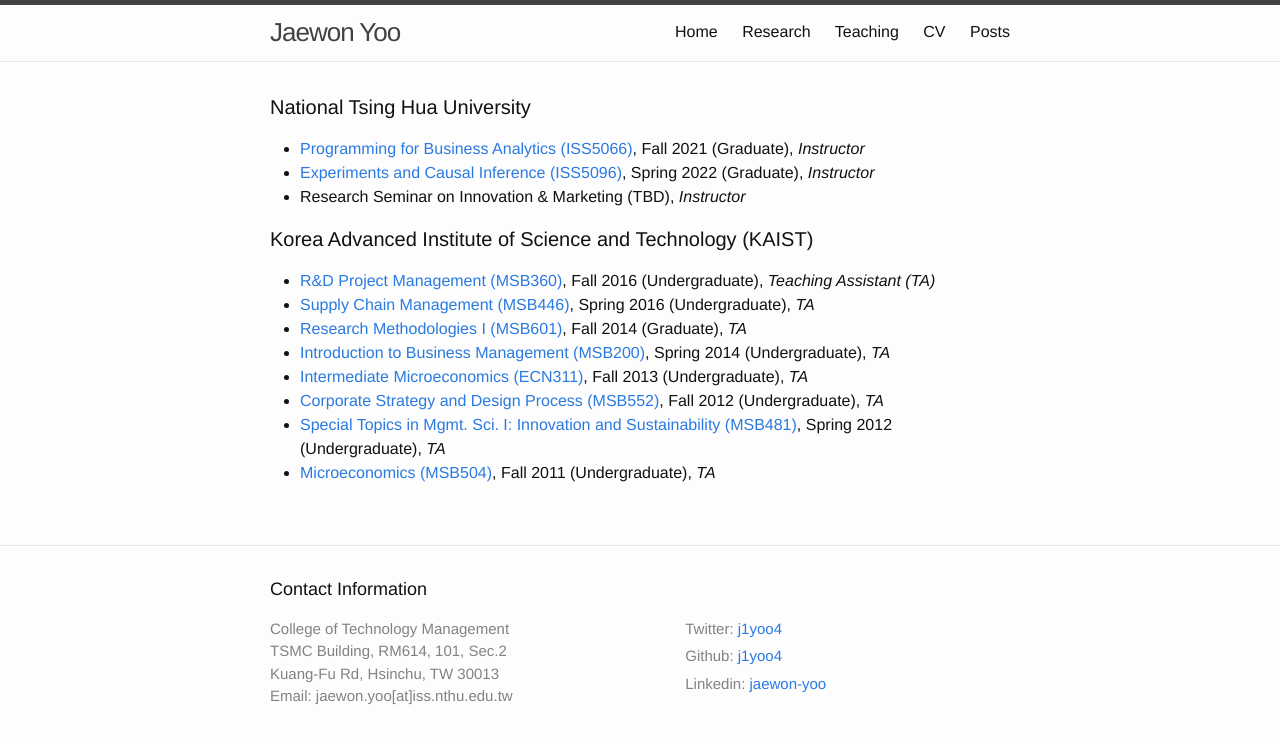
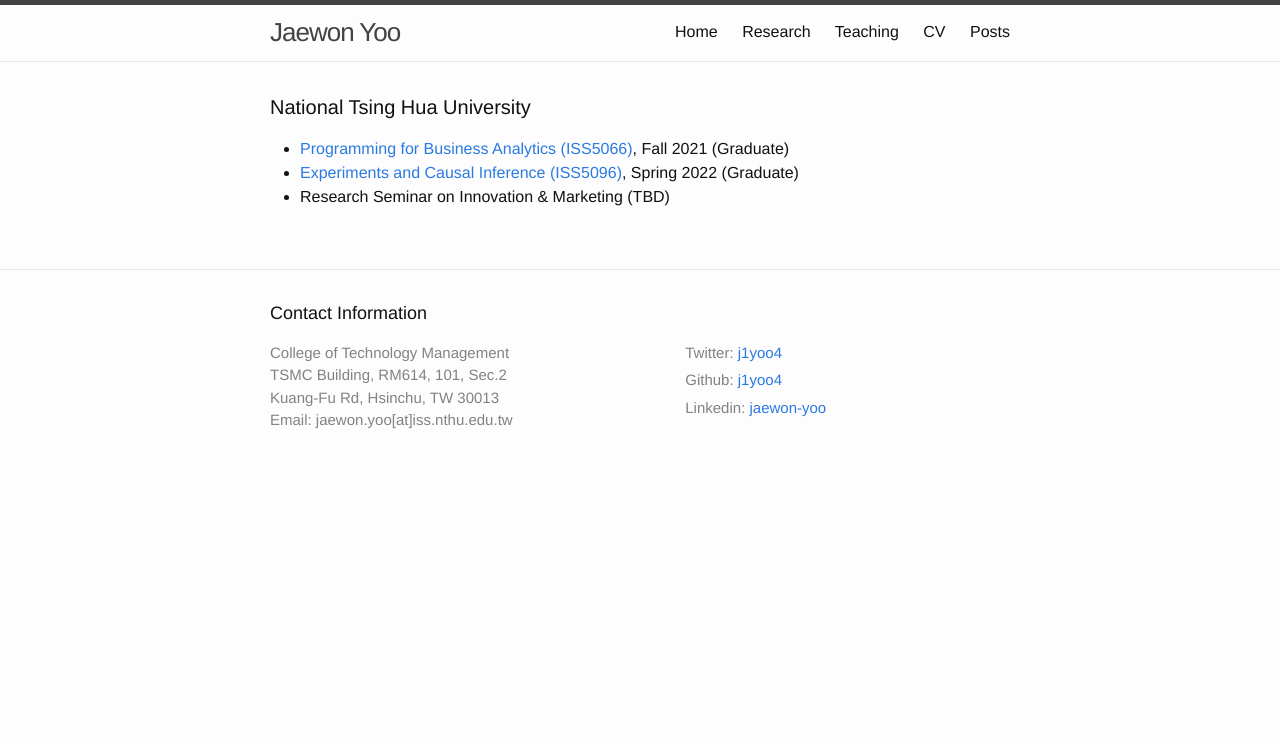
Before and after one commit to j1yoo/j1yoo.github.io, a Jekyll site: the page built from teaching.markdown, in a window 1280 px wide. Shown: the top 744 px of the page. Built offline with Jekyll 4.4.1, drawn with Linux system fonts in a browser that asks for light colours.

Commit message:
Update teaching.markdown

```diff
--- a/teaching.markdown
+++ b/teaching.markdown
@@ -5,17 +5,6 @@
 ---
 
 #### National Tsing Hua University
-* [Programming for Business Analytics (ISS5066)](https://bit.ly/3kax9YO){:target="_blank"}, Fall 2021 (Graduate), _Instructor_
-* [Experiments and Causal Inference (ISS5096)](https://bit.ly/38I71Tp){:target="_blank"}, Spring 2022 (Graduate), _Instructor_
-* Research Seminar on Innovation & Marketing (TBD), _Instructor_
-
-
-#### Korea Advanced Institute of Science and Technology (KAIST)
-* [R&D Project Management (MSB360)](http://bulletin.kaist.ac.kr/html/en/?year=2016&id=en20161421&file=E){:target="_blank"}, Fall 2016 (Undergraduate), _Teaching Assistant (TA)_
-* [Supply Chain Management (MSB446)](http://bulletin.kaist.ac.kr/html/en/?year=2016&id=en20161421&file=E){:target="_blank"}, Spring 2016 (Undergraduate), _TA_
-* [Research Methodologies I (MSB601)](http://bulletin.kaist.ac.kr/html/en/?year=2014&id=en20141403&file=E){:target="_blank"}, Fall 2014 (Graduate), _TA_
-* [Introduction to Business Management (MSB200)](http://bulletin.kaist.ac.kr/html/en/?year=2014&id=en20141403&file=E){:target="_blank"}, Spring 2014 (Undergraduate), _TA_
-* [Intermediate Microeconomics (ECN311)](http://bulletin.kaist.ac.kr/html/en/?year=2014&id=en20141407&file=E){:target="_blank"}, Fall 2013 (Undergraduate), _TA_
-* [Corporate Strategy and Design Process (MSB552)](http://bulletin.kaist.ac.kr/html/en/?year=2012&id=en20121501&file=E){:target="_blank"}, Fall 2012 (Undergraduate), _TA_
-* [Special Topics in Mgmt. Sci. I: Innovation and Sustainability (MSB481)](http://bulletin.kaist.ac.kr/html/en/?year=2012&id=en20121501&file=E){:target="_blank"}, Spring 2012 (Undergraduate), _TA_
-* [Microeconomics (MSB504)](http://bulletin.kaist.ac.kr/html/en/?year=2012&id=en20121501&file=E){:target="_blank"}, Fall 2011 (Undergraduate), _TA_
+* [Programming for Business Analytics (ISS5066)](https://bit.ly/3kax9YO){:target="_blank"}, Fall 2021 (Graduate)
+* [Experiments and Causal Inference (ISS5096)](https://bit.ly/38I71Tp){:target="_blank"}, Spring 2022 (Graduate)
+* Research Seminar on Innovation & Marketing (TBD)
```
